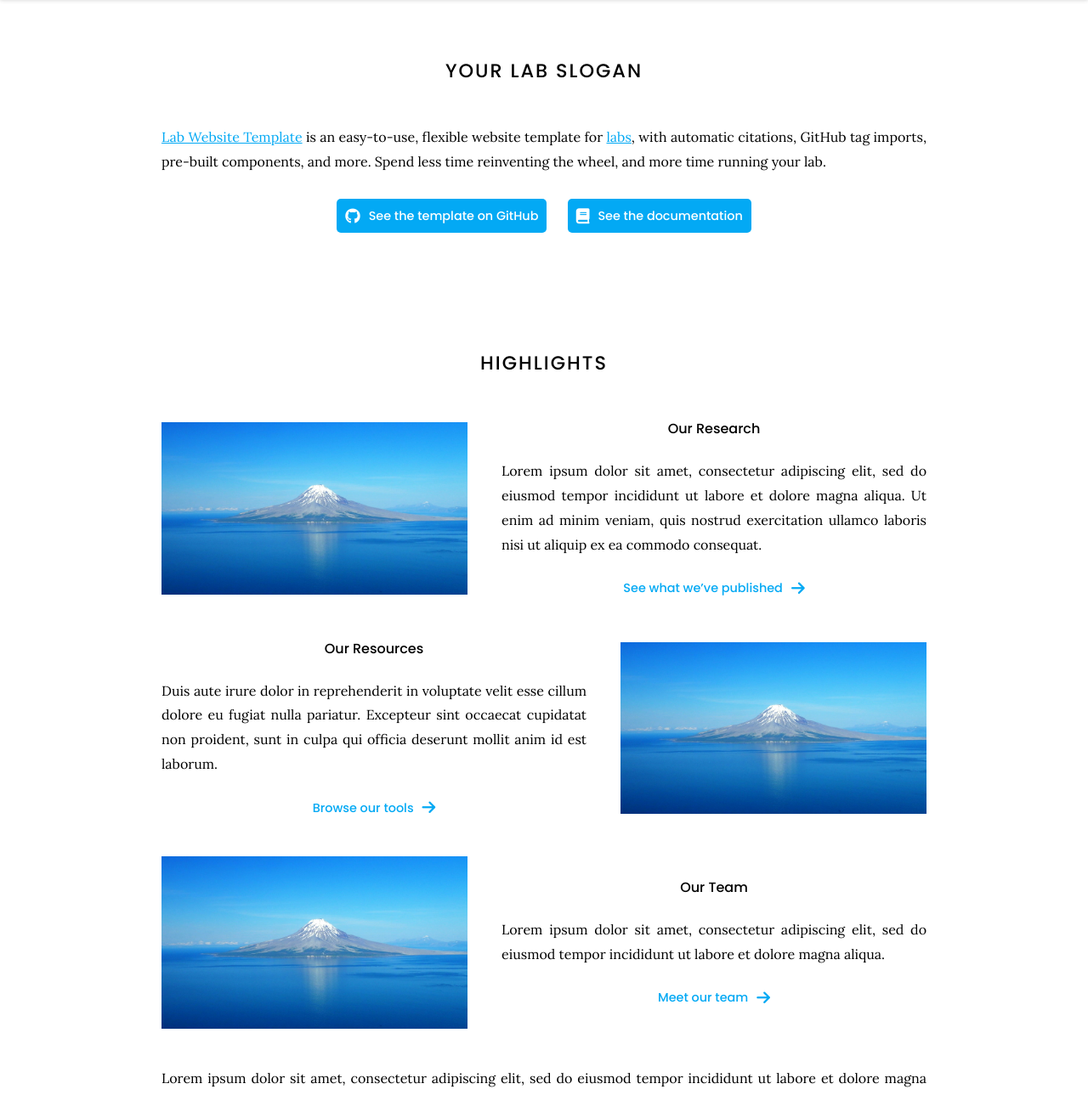
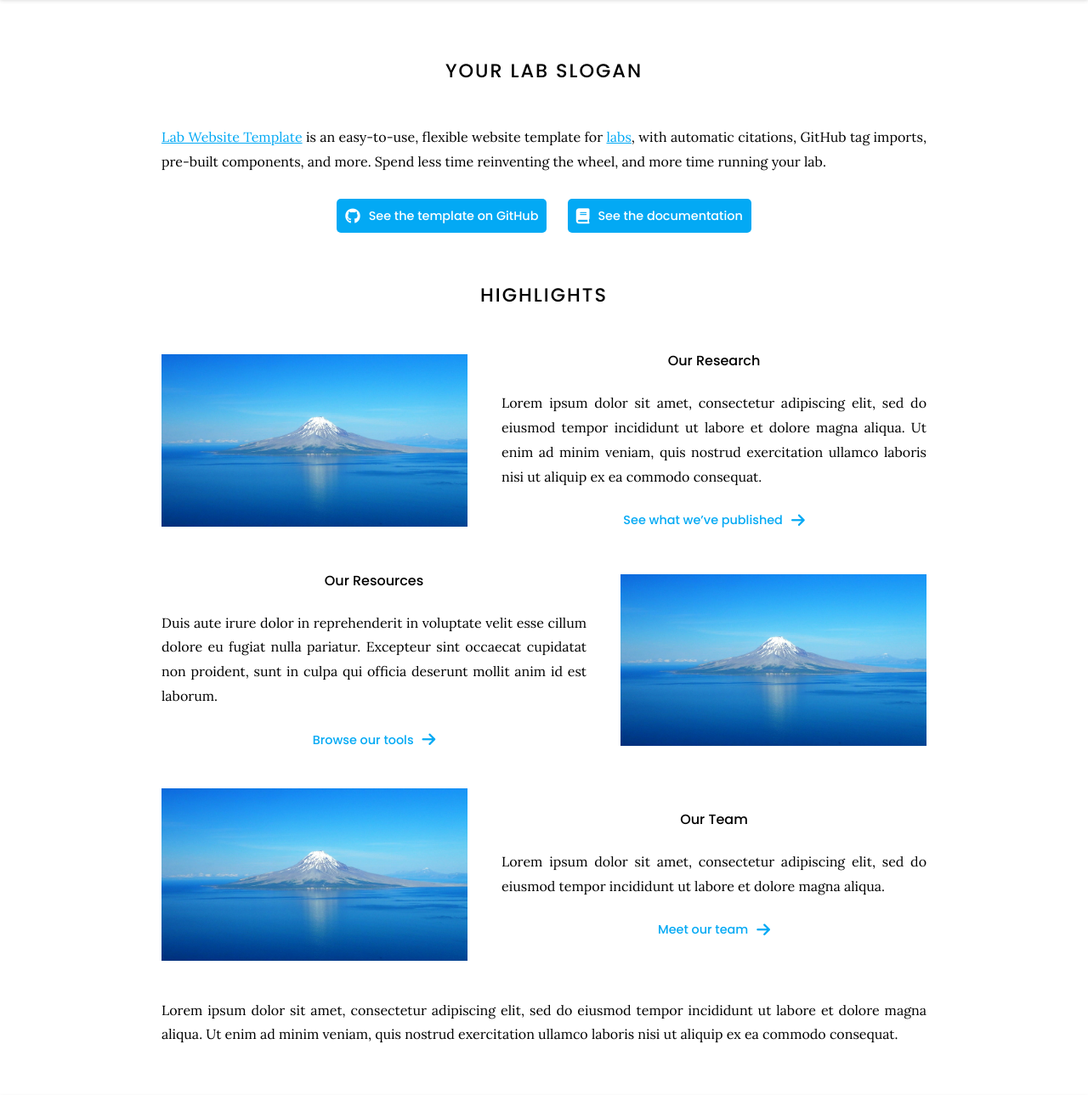
Before and after one commit to goallabuci/goallabuci.github.io, a Jekyll site: the page built from index.md, in a window 1280 px wide. Shown: the part 110-1399 px from the top of the page at 85% size. Built offline with Jekyll 4.4.1, drawn with Linux system fonts in a browser that asks for light colours; grey boxes are pictures that could not be loaded.

Commit message:
Update index.md

```diff
--- a/index.md
+++ b/index.md
@@ -24,10 +24,6 @@ Spend less time reinventing the wheel, and more time running your lab.
   style="button"
 %}
 {:.center}
-
-{% include section.html full=true %}
-
-{% include section.html %}
 
 # Highlights
 
```
